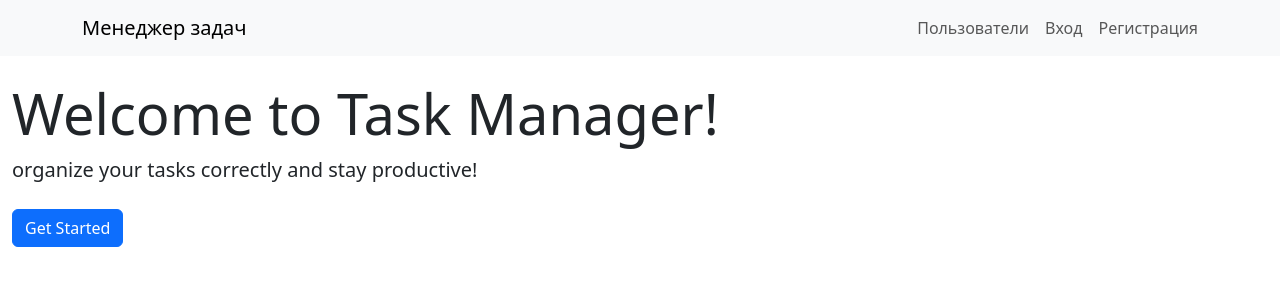
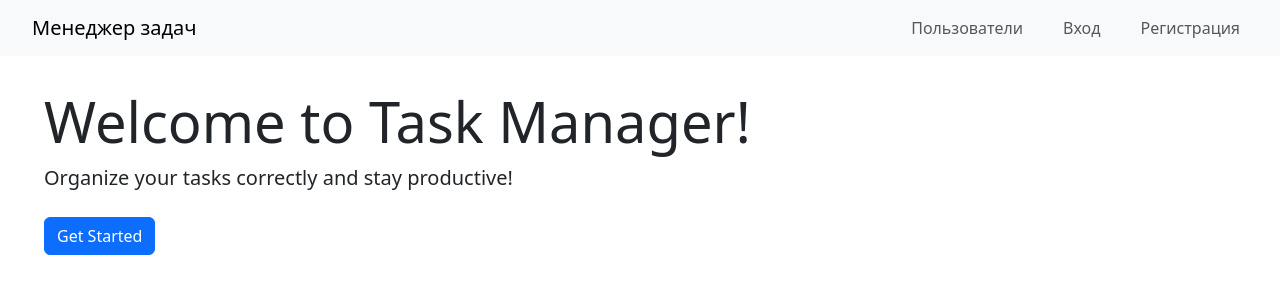
Before and after one commit to kamusia/python-project-52, a Django app: page / in a window 1280 px wide. Shown: the top 300 px of the page. Run offline with Django 4.2, Linux system fonts and the light colour scheme.

Commit message:
fix step 2

```diff
--- a/task_manager/templates/base.html
+++ b/task_manager/templates/base.html
@@ -9,23 +9,37 @@
           href="https://cdn.jsdelivr.net/npm/bootstrap@5.3.3/dist/css/bootstrap.min.css"
           integrity="sha384-QWTKZyjpPEjISv5WaRU9OFeRpok6YctnYmDr5pNlyT2bRjXh0JMhjY6hW+ALEwIH"
           rel="stylesheet">
+    <style>
+        /* Кастомные стили для точного соответствия скрину */
+        .navbar {
+            padding-left: 2rem;
+            padding-right: 2rem;
+        }
+        .content-block {
+            max-width: 800px;
+            margin: 2rem auto 0 0;
+            padding-left: 2rem;
+        }
+    </style>
 </head>
 <body>
-    <!-- Навигация (кнопки без ссылок) -->
-    <nav class="navbar navbar-light bg-light mb-4">
-        <div class="container">
-            <a class="navbar-brand" href="{ url 'home' }">Менеджер задач</a>
-            <div class="navbar-nav flex-row">
-                <a class="nav-link me-3" href="#">Пользователи</a>
-                <a class="nav-link me-3" href="#">Вход</a>
+    <!-- Навигация (сдвинута влево) -->
+    <nav class="navbar navbar-expand-lg navbar-light bg-light">
+        <div class="container-fluid px-0">
+            <a class="navbar-brand" href="{% url 'home' %}">Менеджер задач</a>
+            <div class="navbar-nav flex-row gap-4">
+                <a class="nav-link" href="#">Пользователи</a>
+                <a class="nav-link" href="#">Вход</a>
                 <a class="nav-link" href="#">Регистрация</a>
             </div>
         </div>
     </nav>
 
-    <!-- Контент -->
+    <!-- Контент (блок сдвинут влево) -->
     <main class="container-fluid">
-        {% block content %}{% endblock %}
+        <div class="content-block">
+            {% block content %}{% endblock %}
+        </div>
     </main>
 
     <!-- Bootstrap JS -->
--- a/task_manager/templates/home.html
+++ b/task_manager/templates/home.html
@@ -3,7 +3,7 @@
 {% block content %}
 <div class="text-start">
     <h1 class="display-4">Welcome to Task Manager!</h1>
-    <p class="lead mb-4">organize your tasks correctly and stay productive!</p>
+    <p class="lead mb-4">Organize your tasks correctly and stay productive!</p>
     <a class="btn btn-primary" href="#" role="button">Get Started</a>
 </div>
 {% endblock %}
```
